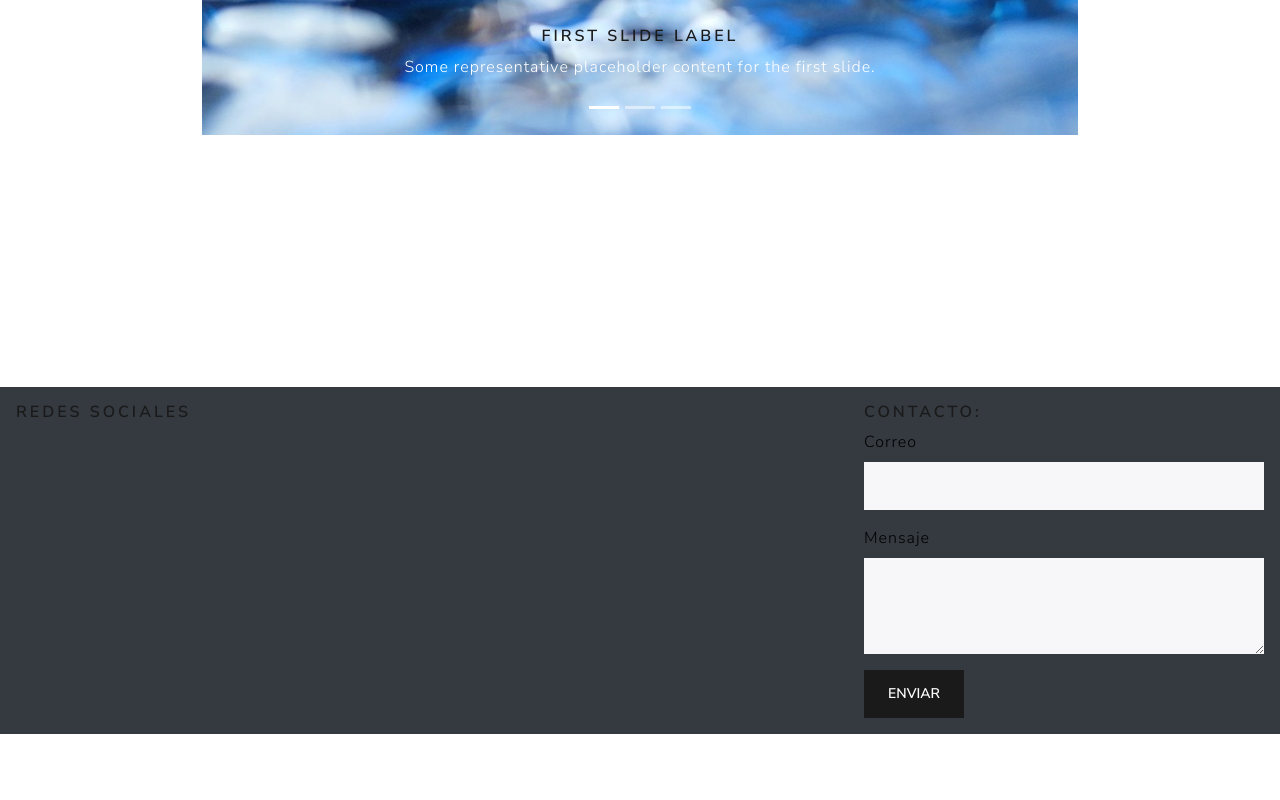
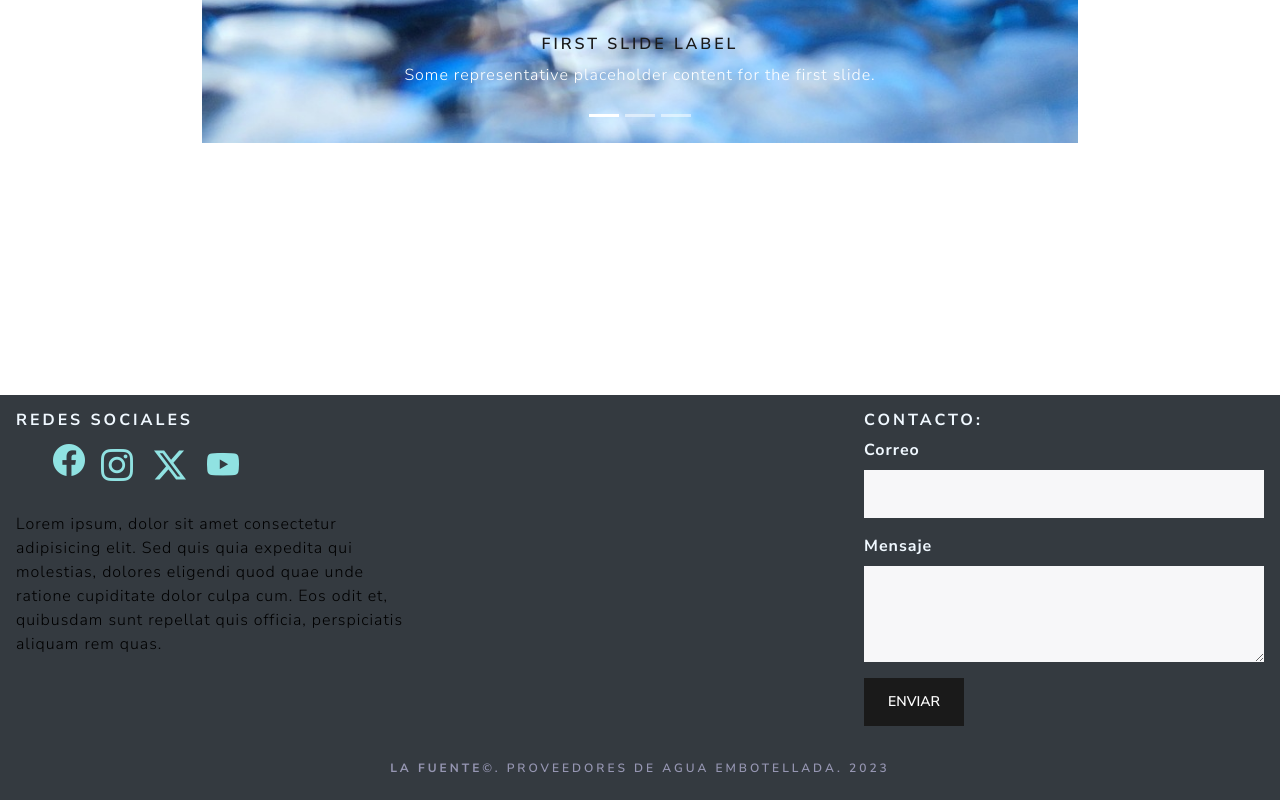
Before and after one commit to leoaz-992/TP_Final, a plain HTML site: page index.html in a window 1280 px wide. Shown: the part 503-1303 px from the top of the page. Before the commit the page ends 1237 px from the top, so only its background shows below. Drawn offline with nearby package versions, Linux system fonts and the light colour scheme.

Commit message:
add iconos redes sociales

```diff
--- a/css/style.css
+++ b/css/style.css
@@ -7,3 +7,26 @@
   height: 42px;
   margin-right: 5px;
 }
+.titleFooter, .lb-Footer{
+  color: aliceblue;
+  font-weight: 900;
+}
+li{
+  list-style: none;
+}
+.redes-icon{
+  margin:5px;
+  font-size: 2rem;
+  color: rgb(144, 226, 226);
+
+}
+.footer-bootom{
+  margin-top: 20px;
+  padding-top: 15px;
+  text-align: center;
+
+}
+.footer-bootom h6{
+  font-size: 12px;
+  color: rgb(150, 150, 178);
+}
--- a/index.html
+++ b/index.html
@@ -4,16 +4,18 @@
     <meta charset="UTF-8" />
     <meta name="viewport" content="width=device-width, initial-scale=1.0" />
     <link rel="stylesheet" href="../css/bootstrap.min.css" />
+    <link rel="stylesheet" href="https://cdn.jsdelivr.net/npm/bootstrap-icons@1.11.1/font/bootstrap-icons.css">
     <link rel="stylesheet" href="css/style.css" />
     <link rel="shortcut icon" href="public/cascada.png" type="image/x-icon">
     <title>La fuente</title>
   </head>
   <body>
-    <header class="container-xxl">
+    <!-- header -->
+    <header class="container-xxl sticky-top"> <!-- la barra se mantiene fija en el top del navegador -->
       <!-- barra de navegacion -->
-      <nav class="navbar navbar-expand-lg bg-body-tertiary">
+      <nav class="navbar  navbar-expand-lg bg-body-tertiary">
         <div class="container-fluid">
-          <img class="logo" src="public/cascada.png" alt="la fuente"><a class="navbar-brand" href="#">La Fuente</a>
+          <a class="navbar-brand" href="#"><img class="logo" src="public/cascada.png" alt="la fuente">La Fuente</a>
           <button
             class="navbar-toggler"
             type="button"
@@ -53,6 +55,8 @@
       </nav>
       <!-- fin barra de navegacion -->
     </header>
+    <!-- fin header -->
+    <!-- contenido pricipal -->
     <section class="container secctionCarrusel">
       <!-- carrusel -->
       <div id="carouselExampleCaptions" class="carousel slide">
@@ -128,16 +132,28 @@
       </div>
       <!-- fin Carrusel -->
     </section>
+    <!-- fin contenido Principal -->
+    <!-- footer -->
     <footer class="container-xxl bg-dark p-3 text-bg-light mt-5">
-      <div class="row">
-        <div class="col-md-8">
-          <h5>redes sociales</h5>
+      <div class="row justify-content-between">
+        <div class="col-md-4">
+          <h5 class="titleFooter">redes sociales</h5>
+          <ul class="d-flex">
+            <li><a href="http://" class="redes-icon" target="_blank" rel="noopener noreferrer"><i class="bi bi-facebook"></i></a></li>
+            <li class="redes-icon"><a href="http://" class="redes-icon" target="_blank" rel="noopener noreferrer"><i class="bi bi-instagram"></i></a></li>
+            <li class="redes-icon"><a href="http://" class="redes-icon" target="_blank" rel="noopener noreferrer"><i class="bi bi-twitter-x"></i></a></li>
+            <li class="redes-icon"><a href="http://" class="redes-icon" target="_blank" rel="noopener noreferrer"><i class="bi bi-youtube"></i></a></li>
+          </ul>
+          <p>Lorem ipsum, dolor sit amet consectetur adipisicing elit. Sed quis quia expedita qui molestias, dolores eligendi quod quae unde ratione cupiditate dolor culpa cum. Eos odit et, quibusdam sunt repellat quis officia, perspiciatis aliquam rem quas.</p>
         </div>
         <div class="col-md-4">
+          <!-- Formulario contacto footer
+              falta: nombre, numero de telefono
+          -->
           <form>
-            <h5>Contacto:</h5>
+            <h5 class="titleFooter">Contacto:</h5>
             <div class="mb-3 col-auto">
-              <label for="exampleInputEmail1" class="form-label"
+              <label for="exampleInputEmail1" class="form-label lb-Footer"
                 >Correo</label
               >
               <input
@@ -148,20 +164,29 @@
               />
             </div>
             <div class="mb-3 ">
-              <label for="exampleFormControlTextarea1" class="form-label">Mensaje</label>
+              <label for="exampleFormControlTextarea1" class="form-label lb-Footer">Mensaje</label>
               <textarea class="form-control" id="exampleFormControlTextarea1" rows="3"></textarea>
             </div>
             <button type="submit" class="btn btn-primary">Enviar</button>
           </form>
         </div>
       </div>
+      <div class="footer-bootom"><h6><b>La Fuente</b>©. Proveedores de agua embotellada.
+        <span id="dateYear"></span></h6></div>
     </footer>
-    <!-- Script bootstrap -->
+    <!-- Fin footer -->
+    <!-- Script -->
+    <script>
+      const fecha = new Date();
+      const año = fecha.getFullYear();
+      const year= document.getElementById("dateYear");
+      year.innerHTML= año;
+    </script>
     <script
       src="https://cdn.jsdelivr.net/npm/bootstrap@5.3.2/dist/js/bootstrap.bundle.min.js"
       integrity="sha384-C6RzsynM9kWDrMNeT87bh95OGNyZPhcTNXj1NW7RuBCsyN/o0jlpcV8Qyq46cDfL"
       crossorigin="anonymous"
     ></script>
-    <!-- fin Script Bootstrap -->
+    <!-- fin Script -->
   </body>
 </html>
```
Also changed, not shown: 1 other file.
